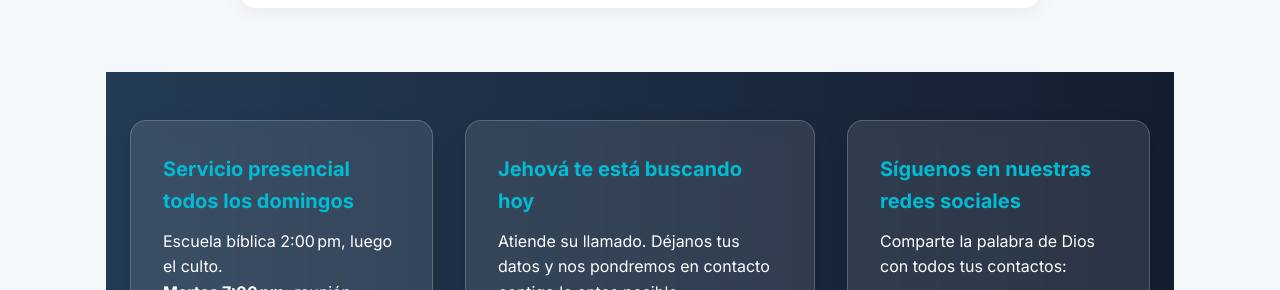
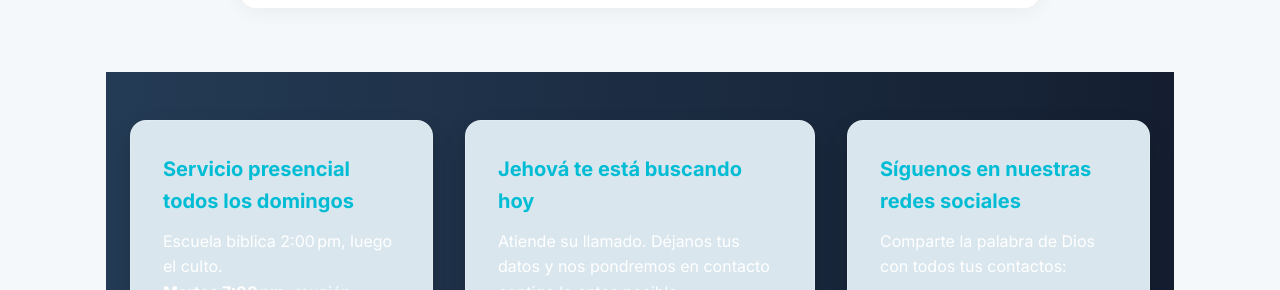
Before and after one commit to GandresR11/conciliova, a plain HTML site: page index3.html in a window 1280 px wide. Shown: the part 2423-2713 px from the top of the page. Drawn offline with Linux system fonts and the light colour scheme.

Commit message:
Update index3.html

```diff
--- a/index3.html
+++ b/index3.html
@@ -139,7 +139,7 @@
     }
 
     .card {
-      background: rgba(255, 255, 255, 0.1);
+      background: #d9e6ed;
       border: 1px solid rgba(255, 255, 255, 0.2);
       border-radius: 1rem;
       padding: 2rem;
```
